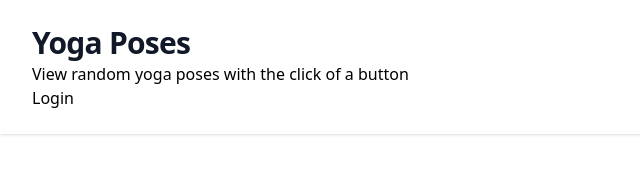
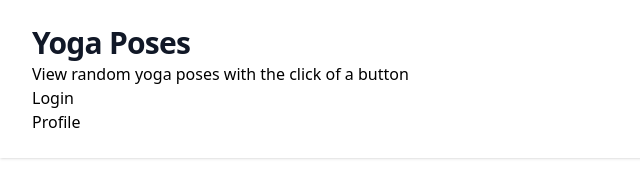
Before and after one commit to adriantoddross/nextjs-toy-yoga-poses, a Next.js app: page / in a window 1280 px wide. Shown: the top 184 px of the page, without its empty margins (0-640 px from the left). Built offline with nearby package versions, Linux system fonts and the light colour scheme; no server answers.

Commit message:
Add link to profile page

```diff
--- a/pages/index.tsx
+++ b/pages/index.tsx
@@ -1,5 +1,6 @@
 import YogaPoses from "components/yogaPoses";
 import { useUser } from "@auth0/nextjs-auth0/client";
+import Link from "next/link";
 
 export default function Home() {
   const { user, error, isLoading } = useUser();
@@ -21,7 +22,14 @@
               {user ? (
                 <a href="/api/auth/logout">Logout</a>
               ) : (
-                <a href="/api/auth/login">Login</a>
+                <ul>
+                  <li>
+                    <a href="/api/auth/login">Login</a>
+                  </li>
+                  <li>
+                    <Link href="/profile">Profile</Link>
+                  </li>
+                </ul>
               )}
             </div>
             <div>
```
